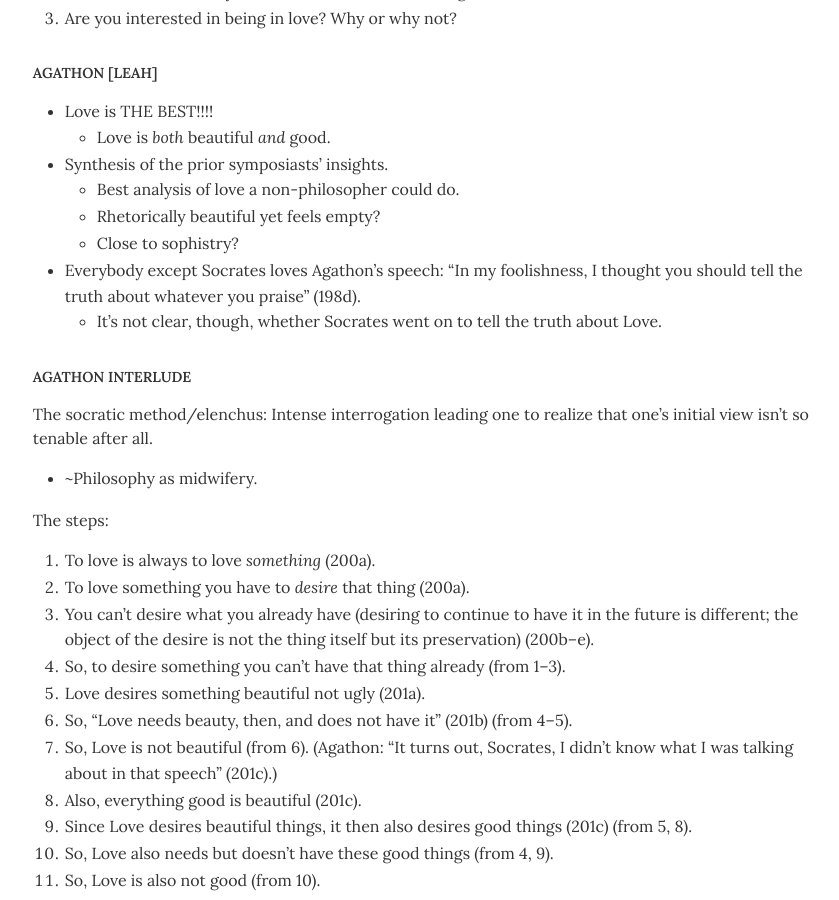
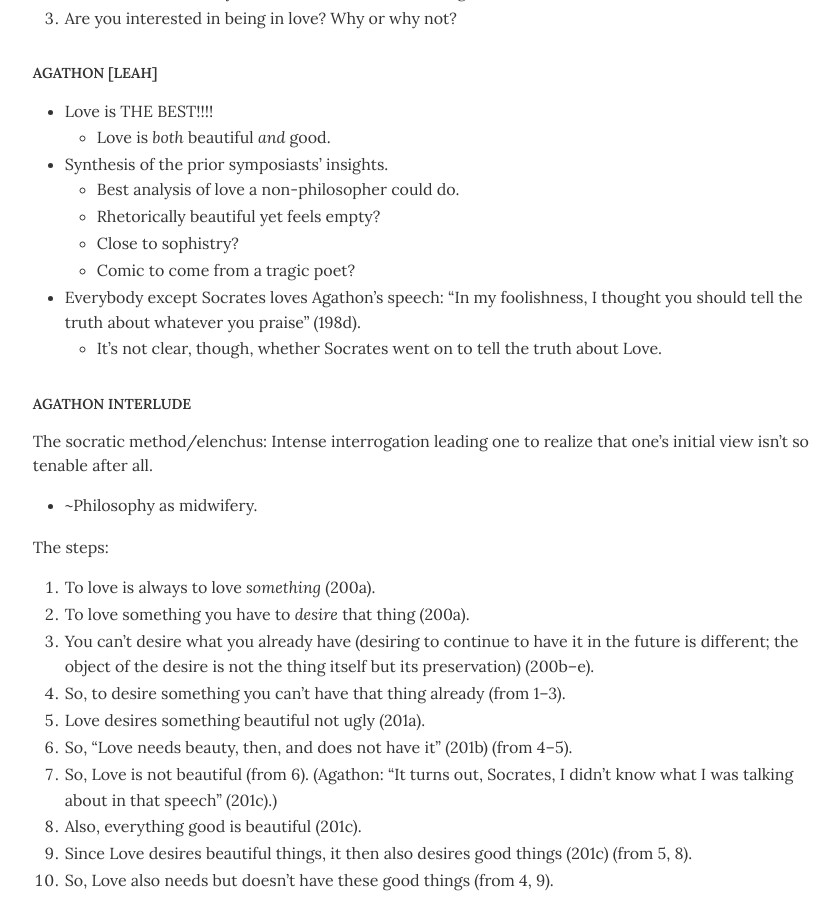
Before and after one commit to dingherself/love-gender-sex, a Jekyll site: the page built from handouts/_posts/2026-02-02-plato-symposium-ii.md, in a window 1280 px wide and 900 px high, scrolled down 570 px. Shown: the whole window, without its empty margins (215-1054 px from the left). Built offline with Jekyll 4.4.1, drawn with Linux system fonts in a browser that asks for light colours.

Commit message:
Update 2026-02-02-plato-symposium-ii.md

```diff
--- a/handouts/_posts/2026-02-02-plato-symposium-ii.md
+++ b/handouts/_posts/2026-02-02-plato-symposium-ii.md
@@ -25,6 +25,7 @@ module: "Love"
   - Best analysis of love a non-philosopher could do.
   - Rhetorically beautiful yet feels empty?
   - Close to sophistry?
+  - Comic to come from a tragic poet?
 - Everybody except Socrates loves Agathon’s speech: “In my foolishness, I thought you should tell the truth about whatever you praise” (198d).
   - It’s not clear, though, whether Socrates went on to tell the truth about Love.
 
```
